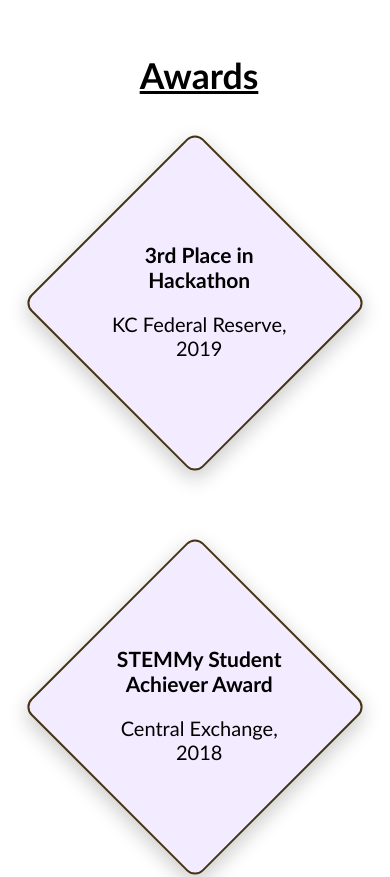
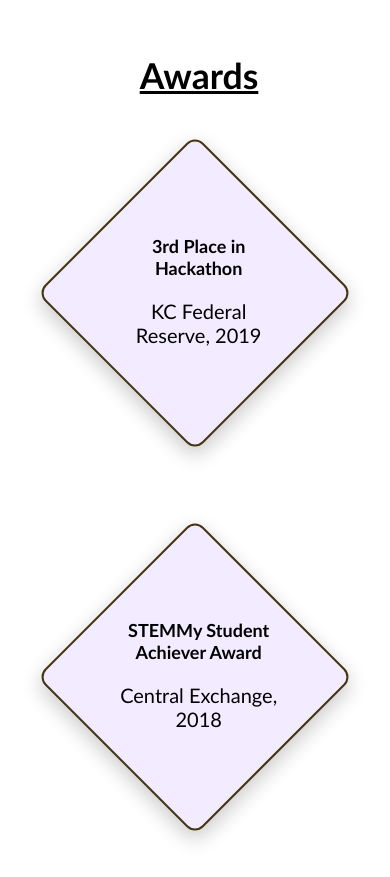
Before and after one commit to CompSciLauren/compscilauren.github.io, a React (Create React App) app: page / in a window 390 px wide. Shown: the part 8240-9117 px from the top of the page. Built offline with nearby package versions, Linux system fonts and the light colour scheme.

Commit message:
Fix extra space on more devices

```diff
--- a/src/styles/award.css
+++ b/src/styles/award.css
@@ -51,3 +51,14 @@
     font-size: 14px;
   }
 }
+
+@media screen and (max-width: 400px) {
+  .award-grid-container {
+    grid-template-columns: repeat(auto-fit, minmax(300px, 1fr));
+  }
+  .award-grid-item {
+    height: 180px;
+    width: 180px;
+    font-size: 12px;
+  }
+}
--- a/src/styles/contact.module.css
+++ b/src/styles/contact.module.css
@@ -14,3 +14,13 @@
   color: #fcfbeb;
   background-color: #21183c;
 }
+
+@media screen and (max-width: 820px) {
+  .triangle {
+    width: auto;
+    height: 0;
+    border-left: 48vw solid #21183c;
+    border-right: 48vw solid #21183c;
+    border-top: 80px solid #f1f5f8;
+  }
+}
```
